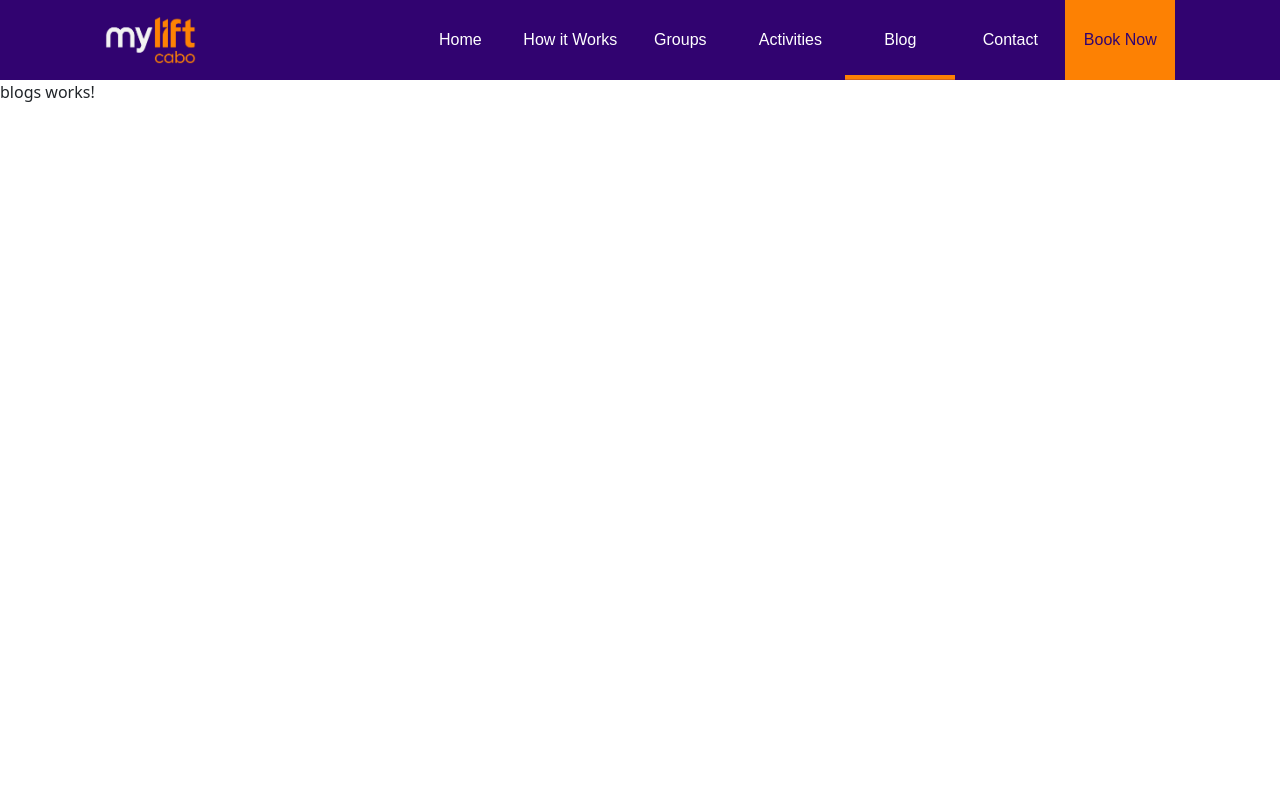
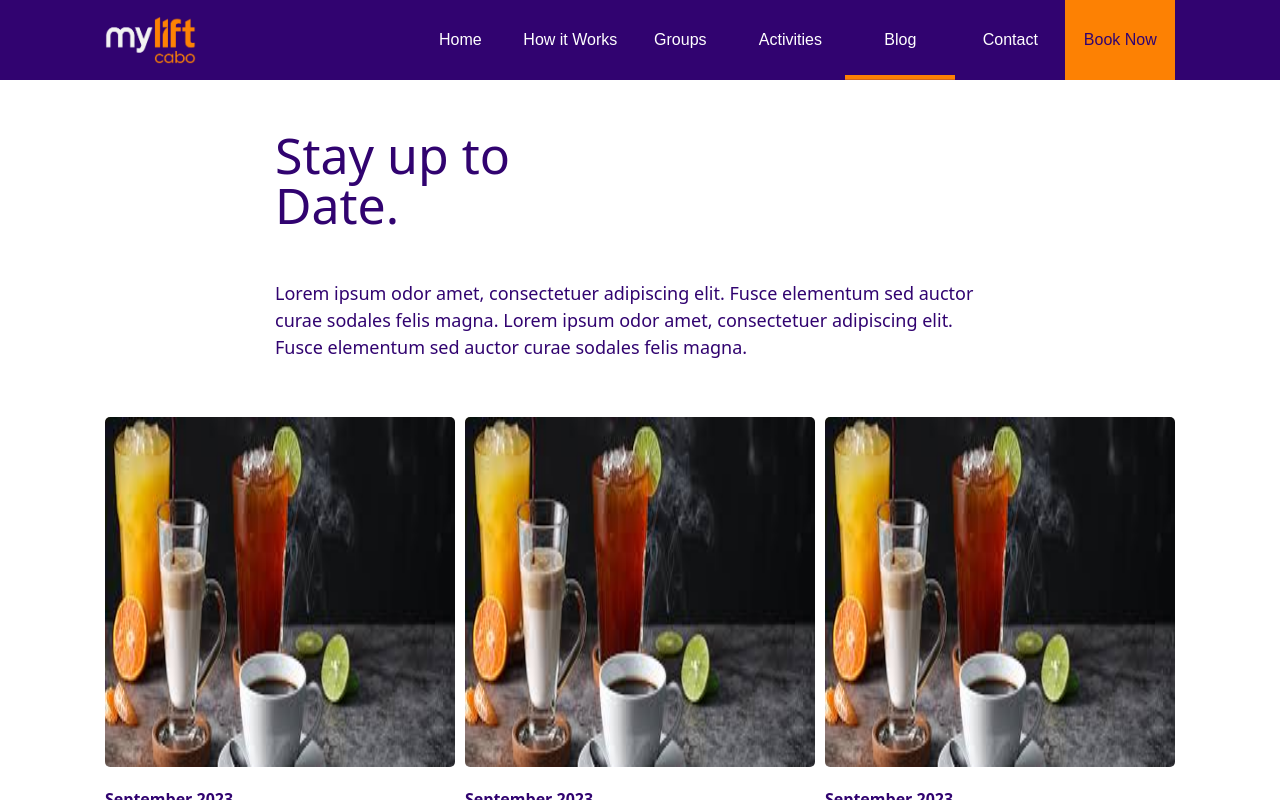
Before and after one commit to jesusalexisvzla/WeLift, an Angular app: page /blogs in a window 1280 px wide. Built offline with nearby package versions, Linux system fonts and the light colour scheme; sample sign-in values are in the browser's storage.

Commit message:
finished both blogs and blogs modal pages

```diff
--- /dev/null
+++ b/src/app/components/blogs/blogs-modal/blogs-modal.component.html
@@ -0,0 +1,28 @@
+<div class="modal-container">
+    <div class="purple-text p-0">
+        <div class="px-5">
+            <p class="font-50">
+                {{dataIn.blog.title}}
+            </p>
+            <p class="font-m">
+                {{dataIn.blog.description}}
+            </p>
+        </div>
+
+        <div class="align-items-center">
+            <img class="vehicle-img" src="../../../assets/beverages.jpg"/>
+        </div>
+
+        <div class="px-5 pt-20">
+            <p class="font-xl">{{dataIn.blog.titleSectionOne}}</p>
+            <p class="font-m">{{dataIn.blog.textSectionOne}}</p>
+
+            <p class="font-xl">{{dataIn.blog.titleSectionTwo}}</p>
+            <p class="font-m">{{dataIn.blog.textSectionTwo}}</p>
+        </div>
+
+        <div class="px-5 btn-container">
+            <button class="btn-return" (click)="closeModal()"> < Go Back</button>
+        </div>
+    </div>
+</div>
--- /dev/null
+++ b/src/app/components/blogs/blogs-modal/blogs-modal.component.scss
@@ -0,0 +1,17 @@
+.modal-container {
+    text-align: justify;
+    -ms-overflow-style: none;  /* Internet Explorer 10+ */
+    scrollbar-width: none;  /* Firefox */
+}
+
+.modal-container::-webkit-scrollbar {
+    display: none;  /* Safari and Chrome */
+}
+
+.vehicle-img {
+    width: -webkit-fill-available;
+}
+
+.btn-container {
+    justify-content: start;
+}
--- /dev/null
+++ b/src/app/components/blogs/blogs-modal/blogs-modal.component.ts
@@ -0,0 +1,34 @@
+import { Component, OnInit, OnDestroy, Input, Inject } from '@angular/core';
+import { MAT_DIALOG_DATA, MatDialogRef } from '@angular/material/dialog';
+import { Subject } from 'rxjs';
+
+@Component({
+  selector: 'app-blogs-modal',
+  templateUrl: './blogs-modal.component.html',
+  styleUrls: ['./blogs-modal.component.scss']
+})
+export class BlogsModalComponent implements OnInit, OnDestroy {
+  @Input() public data;
+  onDestroy = new Subject<void>();
+
+  private hasChanges = false;
+  public isLoading = false;
+
+  constructor(
+    private dialogRef: MatDialogRef<BlogsModalComponent>,
+    @Inject(MAT_DIALOG_DATA) public dataIn: { blog: any }
+  ) { }
+
+  ngOnInit(): void {
+    console.log('Received data:', this.dataIn.blog);
+  }
+
+  closeModal(): void {
+    this.dialogRef.close({ hasChanges: this.hasChanges });
+  }
+
+  ngOnDestroy(): void {
+    this.onDestroy.next();
+    this.onDestroy.unsubscribe();
+  }
+}
--- a/src/app/components/blogs/blogs.component.html
+++ b/src/app/components/blogs/blogs.component.html
@@ -1 +1,31 @@
-<p>blogs works!</p>
+<div class="component-container scroll-container">
+    <div class="section-xxxl purple-text p-0">
+        <div class="section-title">
+            Stay up to Date.
+        </div>
+        <p class="section-text">
+            Lorem ipsum odor amet, consectetuer adipiscing elit. Fusce elementum sed auctor curae sodales felis magna. Lorem ipsum odor amet, consectetuer adipiscing elit. Fusce elementum sed auctor curae sodales felis magna.
+        </p>
+        <div class="pt-50" style="justify-self: center;">
+            <div class="row sm">
+                <div class="col-4 text-align-center card-with-text-img p-0" *ngFor="let blog of blogs; index as i" [ngStyle]="{'margin': i >= 3 ? '5px 5px 0px 5px' : '0px 5px 5px 5px'}">
+                    <div class="align-items-center">
+                        <img class="vehicle-img" src="../../../assets/beverages.jpg"/>
+                    </div>
+
+                    <div class="blog-text pt-20">
+                        <p><b class="purple-text font-sm">{{blog.date}}</b></p>
+                        <p><b class="purple-text font-l">{{blog.title}}</b></p>
+                        <p><b class="purple-text font-m">{{blog.description}}</b></p>
+                    </div>
+                    <div class="btn-container justify-content-start">
+                        <button class="btn-submit w-auto" (click)="openModal(blog)">Read Article</button>
+                    </div>
+                </div>
+            </div>
+        </div>
+    </div>
+    <div class="section-sm section-purple neg-margin">
+        <app-footer></app-footer>
+    </div>
+</div>
--- a/src/app/components/blogs/blogs.component.scss
+++ b/src/app/components/blogs/blogs.component.scss
@@ -0,0 +1,36 @@
+.card-img-container {
+    height: 30%;
+    align-content: end;
+}
+
+.card-img {
+    height: 50px;
+    width: fit-content;
+    align-self: center;
+}
+
+.vehicle-img {
+    height: 350px;
+    width: 100%;
+    border-radius: 5px 5px 5px 5px;
+}
+
+.card-with-text-img {
+    height: 625px;
+    width: 350px;
+    background-color: white;
+    border-radius: 5px;
+}
+
+.neg-margin {
+    margin: 0px -200px;
+}
+
+.sm {
+    width: calc(380px * 3);
+    justify-content: center;
+}
+
+.blog-text {
+    text-align: justify;
+}
--- a/src/app/components/blogs/blogs.component.ts
+++ b/src/app/components/blogs/blogs.component.ts
@@ -1,15 +1,111 @@
-import { Component, OnInit } from '@angular/core';
+import { Component, OnInit, OnDestroy } from '@angular/core';
+import { MatDialog } from '@angular/material/dialog';
+import { BlogsModalComponent } from './blogs-modal/blogs-modal.component';
+import { takeUntil } from 'rxjs/operators';
+import { Subject } from 'rxjs';
+
 
 @Component({
   selector: 'app-blogs',
   templateUrl: './blogs.component.html',
   styleUrls: ['./blogs.component.scss']
 })
-export class BlogsComponent implements OnInit {
+export class BlogsComponent implements OnInit, OnDestroy {
+  private onDestroy = new Subject<void>();
 
-  constructor() { }
+  blogs = [
+    {
+      date: "September 2023",
+      title: "This is the title of article #1",
+      picture: "url",
+      description: "Lorem ipsum odor amet, consectetuer adipiscing elit. Fusce elementum sed auctor curae sodales felis magna.",
+      titleSectionOne: "Title 1",
+      textSectionOne: "Lorem ipsum odor amet, consectetuer adipiscing elit. Fusce elementum sed auctor curae sodales felis magna. Lorem ipsum odor amet, consectetuer adipiscing elit. Fusce elementum sed auctor curae sodales felis magna. Lorem ipsum odor amet, consectetuer adipiscing elit. Fusce elementum sed auctor curae sodales felis magna. Lorem ipsum odor amet, consectetuer adipiscing elit. Fusce elementum sed auctor curae sodales felis magna.",
+      titleSectionTwo: "Title 2",
+      textSectionTwo: "Lorem ipsum odor amet, consectetuer adipiscing elit. Fusce elementum sed auctor curae sodales felis magna. Lorem ipsum odor amet, consectetuer adipiscing elit. Fusce elementum sed auctor curae sodales felis magna. Lorem ipsum odor amet, consectetuer adipiscing elit. Fusce elementum sed auctor curae sodales felis magna. Lorem ipsum odor amet, consectetuer adipiscing elit. Fusce elementum sed auctor curae sodales felis magna.",
+    },
+    {
+      date: "September 2023",
+      title: "This is the title of article #1",
+      picture: "url",
+      description: "Lorem ipsum odor amet, consectetuer adipiscing elit. Fusce elementum sed auctor curae sodales felis magna.",
+      titleSectionOne: "Title 1",
+      textSectionOne: "Lorem ipsum odor amet, consectetuer adipiscing elit. Fusce elementum sed auctor curae sodales felis magna.",
+      titleSectionTwo: "Title 2",
+      textSectionTwo: "Lorem ipsum odor amet, consectetuer adipiscing elit. Fusce elementum sed auctor curae sodales felis magna."
+    },
+    {
+      date: "September 2023",
+      title: "This is the title of article #1",
+      picture: "url",
+      description: "Lorem ipsum odor amet, consectetuer adipiscing elit. Fusce elementum sed auctor curae sodales felis magna.",
+      titleSectionOne: "Title 1",
+      textSectionOne: "Lorem ipsum odor amet, consectetuer adipiscing elit. Fusce elementum sed auctor curae sodales felis magna.",
+      titleSectionTwo: "Title 2",
+      textSectionTwo: "Lorem ipsum odor amet, consectetuer adipiscing elit. Fusce elementum sed auctor curae sodales felis magna."
+    },
+    {
+      date: "September 2023",
+      title: "This is the title of article #1",
+      picture: "url",
+      description: "Lorem ipsum odor amet, consectetuer adipiscing elit. Fusce elementum sed auctor curae sodales felis magna.",
+      titleSectionOne: "Title 1",
+      textSectionOne: "Lorem ipsum odor amet, consectetuer adipiscing elit. Fusce elementum sed auctor curae sodales felis magna.",
+      titleSectionTwo: "Title 2",
+      textSectionTwo: "Lorem ipsum odor amet, consectetuer adipiscing elit. Fusce elementum sed auctor curae sodales felis magna."
+    },
+    {
+      date: "September 2023",
+      title: "This is the title of article #1",
+      picture: "url",
+      description: "Lorem ipsum odor amet, consectetuer adipiscing elit. Fusce elementum sed auctor curae sodales felis magna.",
+      titleSectionOne: "Title 1",
+      textSectionOne: "Lorem ipsum odor amet, consectetuer adipiscing elit. Fusce elementum sed auctor curae sodales felis magna.",
+      titleSectionTwo: "Title 2",
+      textSectionTwo: "Lorem ipsum odor amet, consectetuer adipiscing elit. Fusce elementum sed auctor curae sodales felis magna."
+    },
+    {
+      date: "September 2023",
+      title: "This is the title of article #1",
+      picture: "url",
+      description: "Lorem ipsum odor amet, consectetuer adipiscing elit. Fusce elementum sed auctor curae sodales felis magna.",
+      titleSectionOne: "Title 1",
+      textSectionOne: "Lorem ipsum odor amet, consectetuer adipiscing elit. Fusce elementum sed auctor curae sodales felis magna.",
+      titleSectionTwo: "Title 2",
+      textSectionTwo: "Lorem ipsum odor amet, consectetuer adipiscing elit. Fusce elementum sed auctor curae sodales felis magna."
+    },
+  ]
+
+  constructor(
+    public dialog: MatDialog,
+  ) { }
 
   ngOnInit(): void {
   }
 
+  openModal(blog) {
+    console.log(blog)
+
+    const dialogRef = this.dialog.open(BlogsModalComponent, {
+      data: {
+        blog
+      },
+      autoFocus: false,
+      width: '800px',
+      height: '900px',
+      panelClass: 'plantillaModal',
+      disableClose: true
+    })
+
+    dialogRef.afterClosed().pipe(takeUntil(this.onDestroy)).subscribe(async (data) => {
+      if ( data?.hasChanges ) {
+
+      }
+    })
+  }
+
+  ngOnDestroy(): void {
+    this.onDestroy.next();
+    this.onDestroy.unsubscribe();
+  }
 }
--- a/src/app/components/components.module.ts
+++ b/src/app/components/components.module.ts
@@ -15,6 +15,7 @@ import { BookNowComponent } from './book-now/book-now.component';
 import { ActivitiesComponent } from './activities/activities.component';
 import { FooterComponent } from './footer/footer.component';
 import { BlogsComponent } from './blogs/blogs.component';
+import { BlogsModalComponent } from './blogs/blogs-modal/blogs-modal.component';
 
 @NgModule({
     declarations: [
@@ -28,6 +29,7 @@ import { BlogsComponent } from './blogs/blogs.component';
         ActivitiesComponent,
         FooterComponent,
         BlogsComponent,
+        BlogsModalComponent,
     ],
     imports: [
         CommonModule,
--- a/src/styles.scss
+++ b/src/styles.scss
@@ -189,8 +189,14 @@ body {
     mat-dialog-container {
         border-radius: 10px;
         box-shadow: 0 3px 6px 0 rgba(0, 0, 0, 0.16);
+        -ms-overflow-style: none;  /* Internet Explorer 10+ */
+        scrollbar-width: none;  /* Firefox */
+    }
+    mat-dialog-container::-webkit-scrollbar {
+        display: none;  /* Safari and Chrome */
     }
 }
+
 
 .cdk-global-scrollblock {
     overflow: auto;
@@ -280,6 +286,13 @@ mat-progress-spinner{
 
 .section-xl {
     height: 135vh; /* Each section takes full page height */
+    padding: 0px 200px;
+    scroll-snap-align: start; /* Aligns the top of the section */
+    margin: 0;
+}
+
+.section-xxxl {
+    height: 170vh; /* Each section takes full page height */
     padding: 0px 200px;
     scroll-snap-align: start; /* Aligns the top of the section */
     margin: 0;
```
Also changed, not shown: 1 other file (tests, documents, lock files or other folders).
